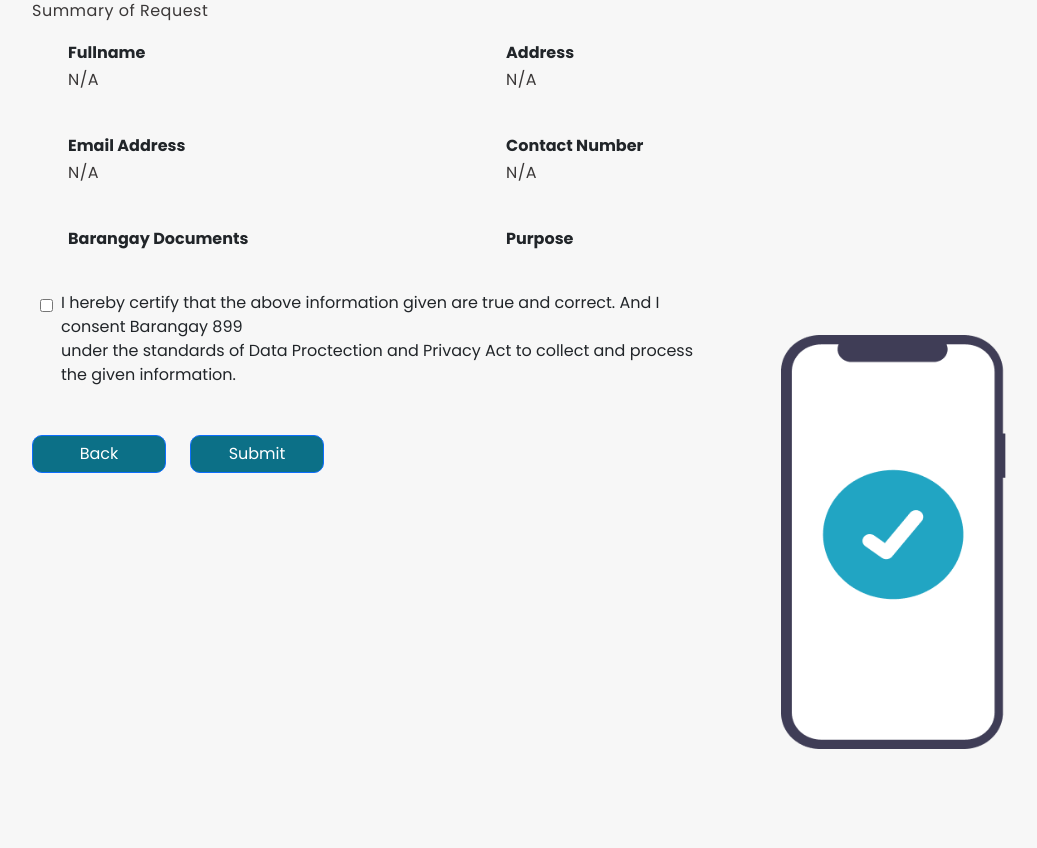
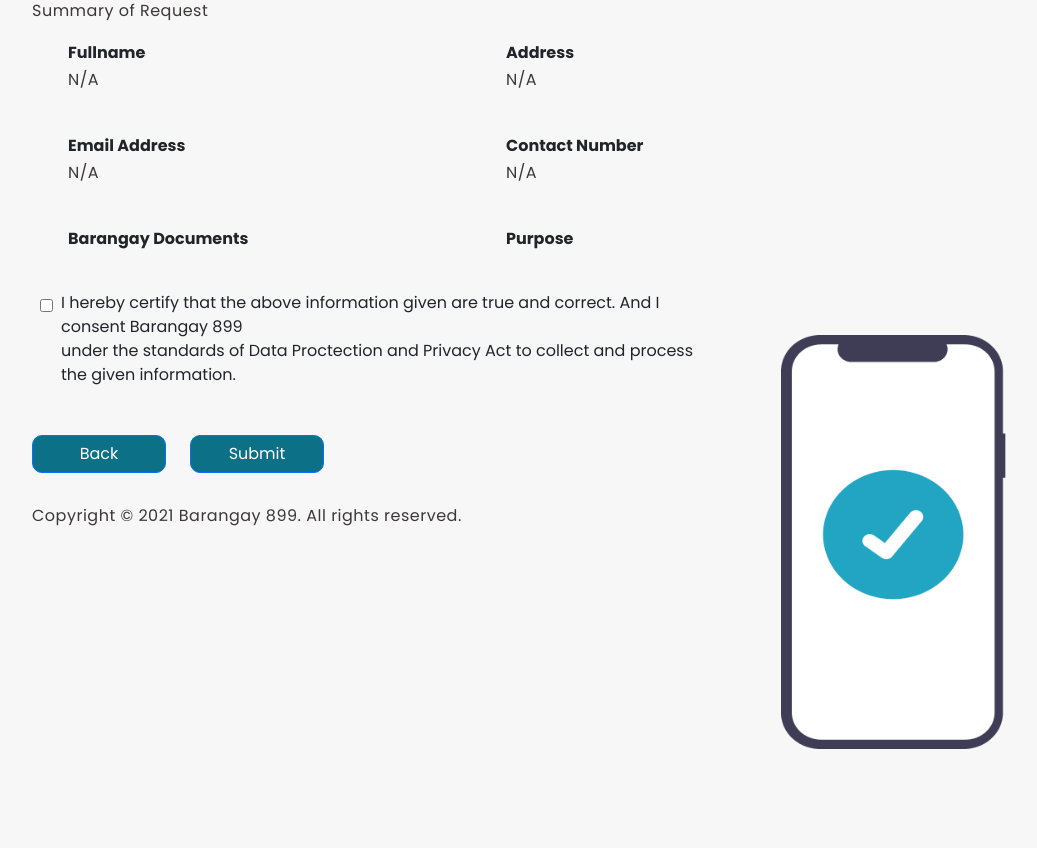
Before and after one commit to sspaghetticoder/barangay899, a Laravel app: template resources/views/current-resident-request-document/show.blade.php in a window 1280 px wide. Shown: the part 148-996 px from the top of the page, without its empty margins (146-1183 px from the left). Run offline with Laravel 8, Linux system fonts and the light colour scheme; the template is opened without the code that fills it, so the values that code supplies are empty; some libraries are stand-ins or nearby versions.

Commit message:
some changes

```diff
--- a/resources/views/current-resident-request-document/show.blade.php
+++ b/resources/views/current-resident-request-document/show.blade.php
@@ -66,7 +66,7 @@
                 </div>
 
                 <div class="col-12">
-                    <div class="row">
+                    <div class="row position-relative">
                         <div class="col-12 col-xl-9 col-xxl-10 d-flex flex-row align-items-start">
                             <input class="m-2" type="checkbox" name="certify" id="certify" />
                             <label class="" for="certify" class="">I hereby certify that the
@@ -95,6 +95,11 @@
                             <img src="{{ url('images/request-confirm.png') }}" alt="photo"
                                 class="position-relative confirm-img mt-5" style="">
                         </div>
+                        <footer class="footer" id="footer" style="top: 200px;">
+                            <div class="">
+                                <p>Copyright © 2021 Barangay 899. All rights reserved.</p>
+                            </div>
+                        </footer>
                     </div>
                 </div>
             </form>
```
Also changed, not shown: resources/views/new-resident-request-document/show.blade.php (+4 -5 lines).
